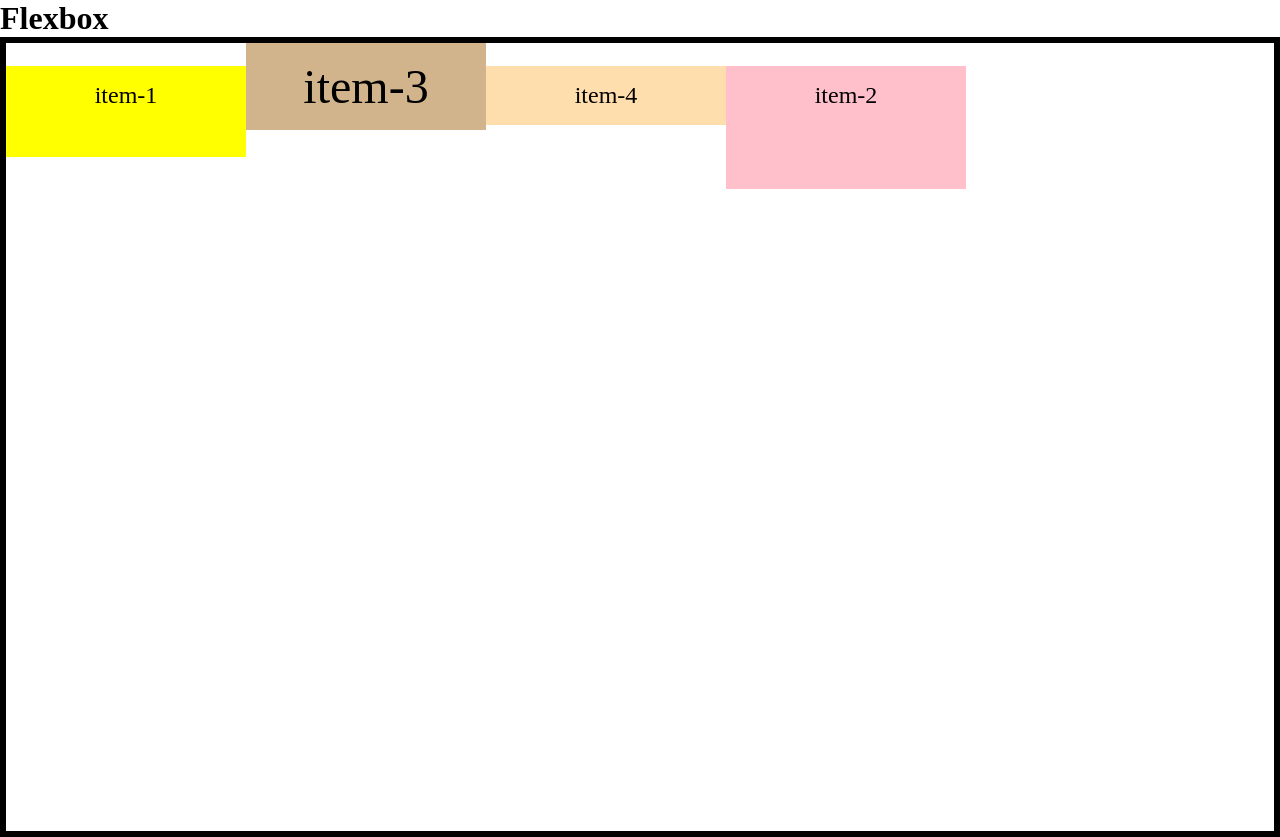
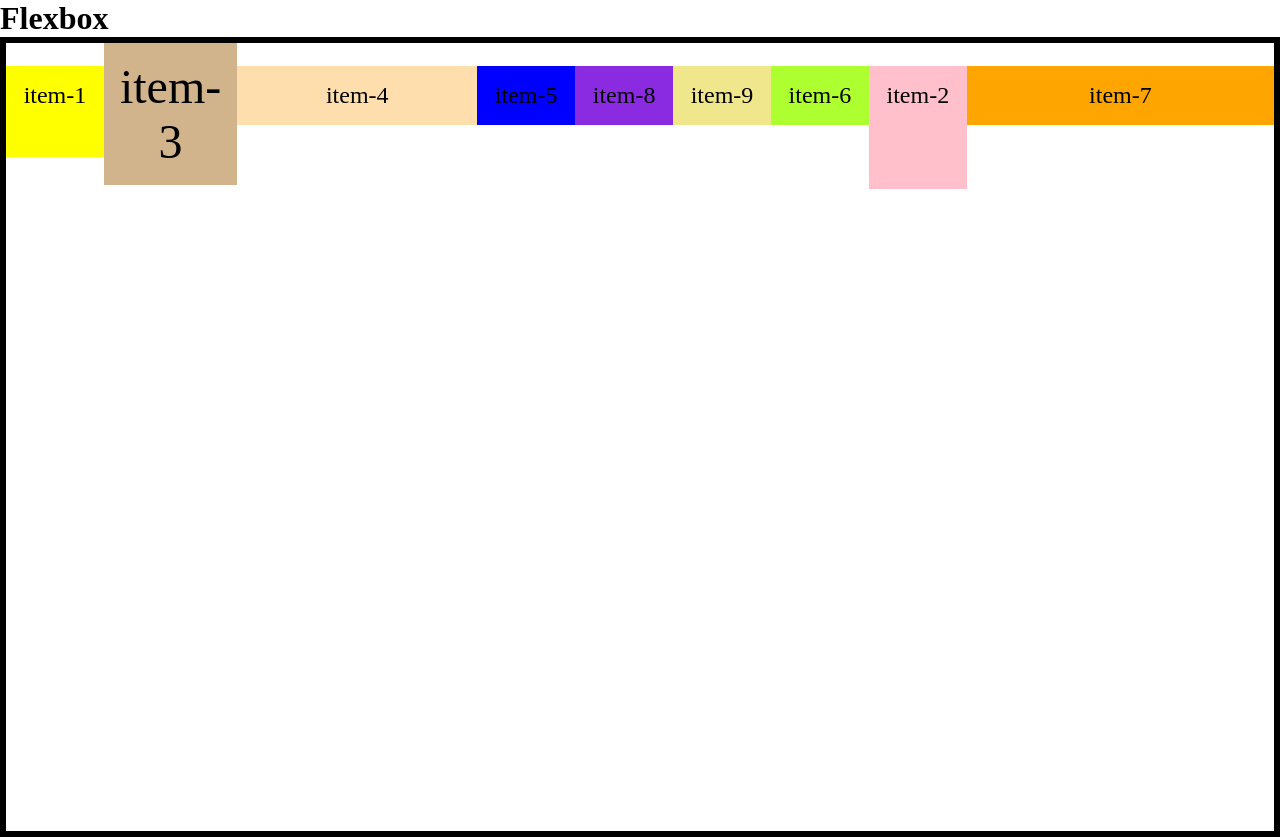
Before and after one commit to yadnyeshrane/GridLayouts, a plain HTML site: page index.html in a window 1280 px wide. Drawn offline with Linux system fonts and the light colour scheme.

Commit message:
Flex Basis and Flex AlL

```diff
--- a/index.html
+++ b/index.html
@@ -56,7 +56,7 @@
     <div class="flex-item item-4">
       item-4
     </div>
-    <!-- <div class="flex-item item-5">
+    <div class="flex-item item-5">
       item-5
     </div>
     <div class="flex-item item-6">
@@ -70,7 +70,7 @@
     </div>
     <div class="flex-item item-9">
       item-9
-    </div> -->
+    </div>
 
     </div>
 
--- a/styleflex.css
+++ b/styleflex.css
@@ -51,6 +51,7 @@ body{
 {
     flex-shrink: 0;
     background-color:navajowhite;
+
 }
 .item-5{
     background-color:blue
@@ -65,6 +66,7 @@ body{
 {
     background-color: orange;
     order:5;
+    flex-basis: 900px;
 }
 .item-8
 {
```
Also changed, not shown: flextitem.txt.
